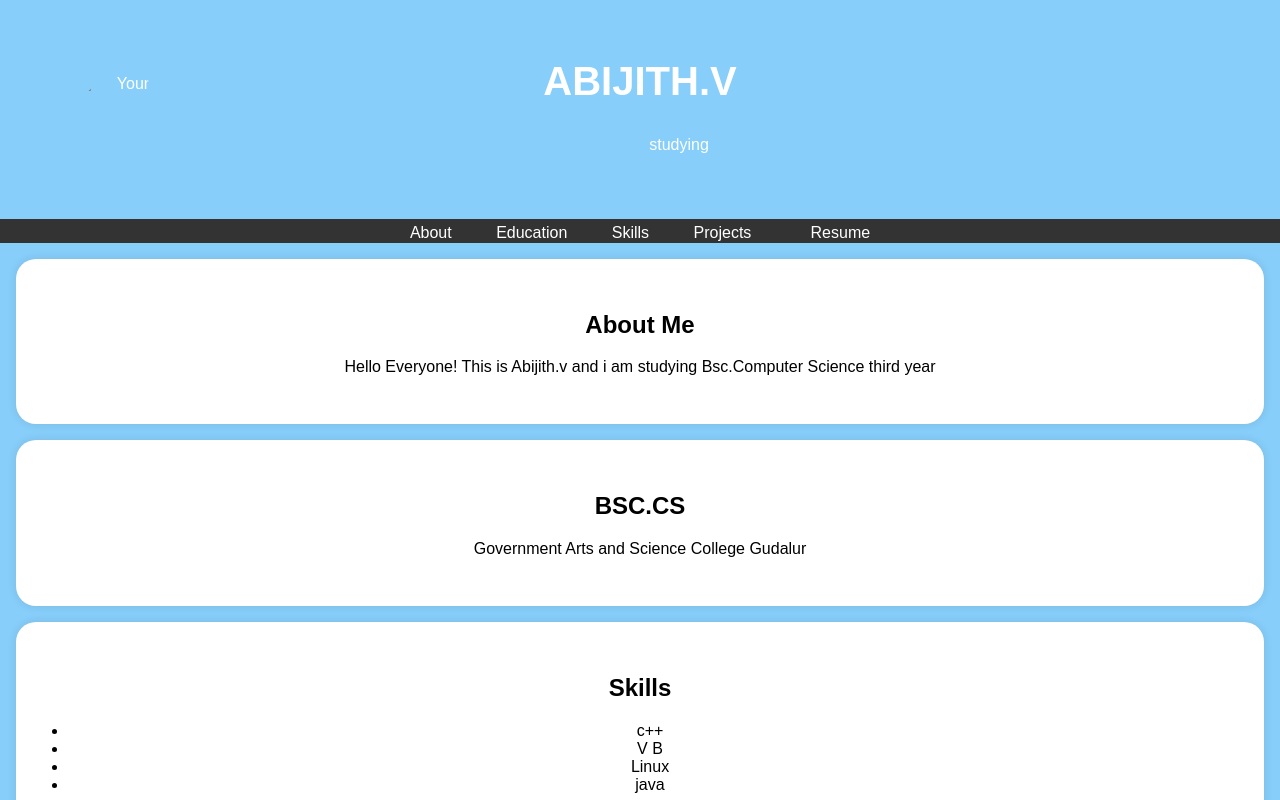
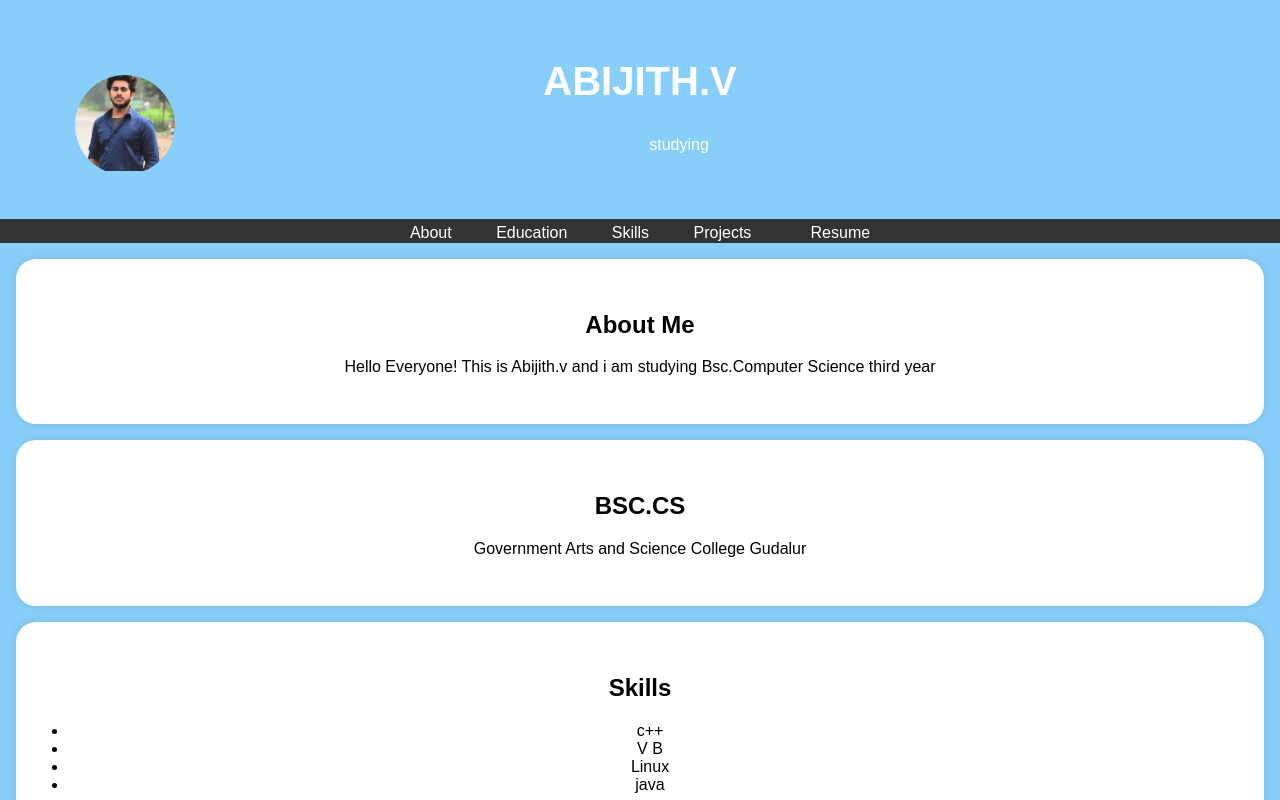
Before and after one commit to AbijithV913/Digitalportfolio, a plain HTML site: page index.html in a window 1280 px wide. Shown: the top 800 px of the page. Drawn offline with Linux system fonts and the light colour scheme.

Commit message:
Update index.html

```diff
--- a/index.html
+++ b/index.html
@@ -91,7 +91,7 @@
            <div class="header-content">
              <!-- Add your profile picture here -->
                <h1>ABIJITH.V</h1></h1>
-         <img src="/" alt="Your" class="profile-picture">
+         <img src="IMG-20231026-WA0000.jpg" alt="Your" class="profile-picture">
              <p>ㅤㅤㅤㅤㅤ  studying</p>
 
            </div>
```
